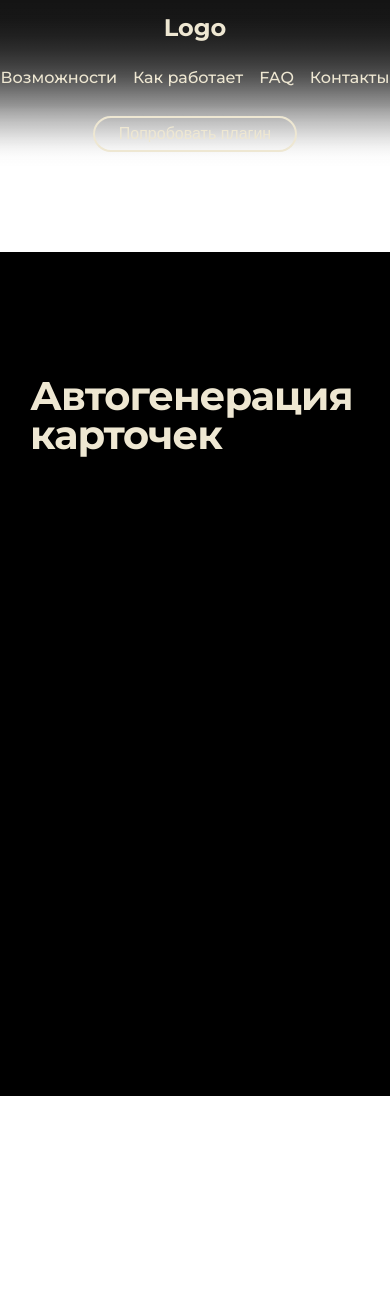
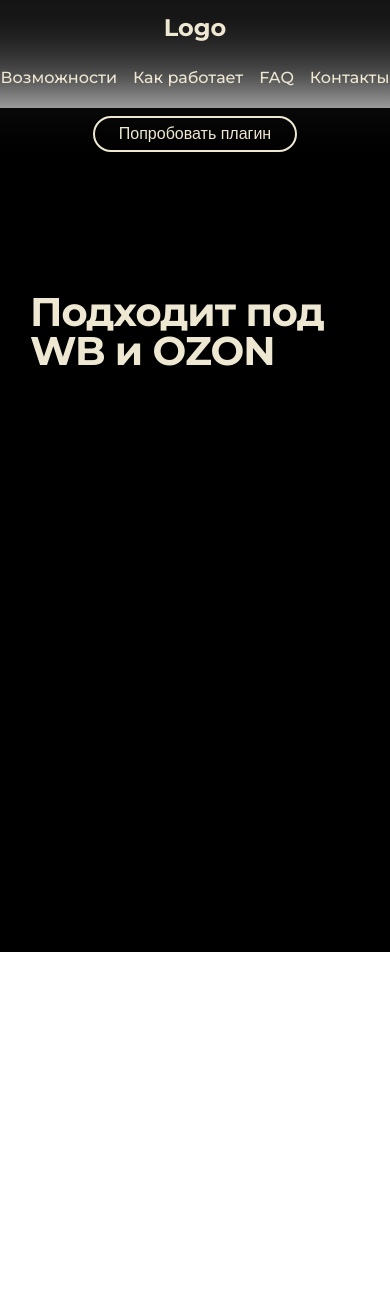
Before and after one commit to VKRFigmaPlugin/Landing, a Python web app: template app/templates/pages/index.html in a window 390 px wide. Shown: the top 1295 px of the page. Run offline with Jinja, Linux system fonts and the light colour scheme; the template is opened without the code that fills it, so the values that code supplies are empty; some web fonts are replaced.

Commit message:
Добавлена анимация для блока hero

```diff
--- a/app/static/styles/components/index/_hero.scss
+++ b/app/static/styles/components/index/_hero.scss
@@ -4,7 +4,6 @@
   background-color: $color-base-black;
   position: relative;
   z-index: 1;
-//   padding-top: 40px;
   display: flex;
   align-items: flex-start;
   justify-content: center;
@@ -17,12 +16,41 @@
     font-weight: 700;
     color: $color-accent-primary;
     text-align: left;
-    // margin: 10vh 0 0;
     margin: 0;
     padding-top: 15vh;
     padding-left: 30px;
-    // padding: 0;
     width: 100%;
+  }
+
+  &__slider {
+    position: relative;
+    height: 325px;
+    width: 100%;
+    overflow: hidden;
+
+    @media (max-width: 1440px) {
+      height: 205px;
+    }
+
+    @media (max-width: 768px) {
+      height: 105px;
+    }
+
+    @media (max-width: 480px) {
+      height: 85px;
+    }
+  }
+
+  &__slide {
+    position: absolute;
+    width: 100%;
+    opacity: 0;
+    animation: slideRotate 16s infinite;
+
+    &:nth-child(1) { animation-delay: 0s; }
+    &:nth-child(2) { animation-delay: 4s; }
+    &:nth-child(3) { animation-delay: 8s; }
+    &:nth-child(4) { animation-delay: 12s; }
   }
 
   &__title-line {
@@ -45,23 +73,67 @@
   }
 }
 
+//ВАРИАНТ 1
+// @keyframes slideRotate {
+//   0% {
+//     opacity: 0;
+//     transform: translateY(30px);
+//   }
+//   3% {
+//     opacity: 1;
+//     transform: translateY(0);
+//   }
+//   20% {
+//     opacity: 1;
+//     transform: translateY(0);
+//   }
+//   23% {
+//     opacity: 0;
+//     transform: translateY(-30px);
+//   }
+//   100% {
+//     opacity: 0;
+//     transform: translateY(-30px);
+//   }
+// }
+
+
+//ВАРИАНТ 2(пока что этот)
+@keyframes slideRotate {
+  0%, 20% {
+    opacity: 0;
+    transform: translateY(30px);
+  }
+  5%, 15% {
+    opacity: 1;
+    transform: translateY(0);
+  }
+  100% {
+    opacity: 0;
+    transform: translateY(-30px);
+  }
+}
+
 @media (max-width: 1440px) {
   .hero {
     &__title-line-1,
     &__title-line-2 {
       font-size: 100px;
     }
+
+    &__slider {
+      height: 205px;
+    }
   }
 }
 
 @media (max-width: 768px) {
   .hero {
-    margin-top: 10vh;
-    padding-top: 0;
-    margin-bottom: 40px;
+    margin-top: -80px;
+    padding-top: 80px;
 
-    &__title {
-      margin-bottom: 40px;
+    &__slider {
+      height: 105px;
     }
 
     &__title-line-1,
@@ -69,11 +141,41 @@
       font-size: 50px;
       letter-spacing: -1px;
     }
+
+    @keyframes slideRotate {
+      0% {
+        opacity: 0;
+        transform: translateY(20px);
+      }
+      5% {
+        opacity: 1;
+        transform: translateY(0);
+      }
+      20% {
+        opacity: 1;
+        transform: translateY(0);
+      }
+      25% {
+        opacity: 0;
+        transform: translateY(-20px);
+      }
+      100% {
+        opacity: 0;
+        transform: translateY(-20px);
+      }
+    }
   }
 }
 
 @media (max-width: 480px) {
   .hero {
+    margin-top: -60px;
+    padding-top: 60px;
+
+    &__slider {
+      height: 85px;
+    }
+
     &__title-line-1,
     &__title-line-2 {
       font-size: 40px;
--- a/app/static/styles/styles.css
+++ b/app/static/styles/styles.css
@@ -163,6 +163,45 @@
   padding-left: 30px;
   width: 100%;
 }
+.hero__slider {
+  position: relative;
+  height: 325px;
+  width: 100%;
+  overflow: hidden;
+}
+@media (max-width: 1440px) {
+  .hero__slider {
+    height: 205px;
+  }
+}
+@media (max-width: 768px) {
+  .hero__slider {
+    height: 105px;
+  }
+}
+@media (max-width: 480px) {
+  .hero__slider {
+    height: 85px;
+  }
+}
+.hero__slide {
+  position: absolute;
+  width: 100%;
+  opacity: 0;
+  animation: slideRotate 16s infinite;
+}
+.hero__slide:nth-child(1) {
+  animation-delay: 0s;
+}
+.hero__slide:nth-child(2) {
+  animation-delay: 4s;
+}
+.hero__slide:nth-child(3) {
+  animation-delay: 8s;
+}
+.hero__slide:nth-child(4) {
+  animation-delay: 12s;
+}
 .hero__title-line {
   display: block;
   width: 100%;
@@ -180,26 +219,71 @@
   letter-spacing: -2px;
 }
 
+@keyframes slideRotate {
+  0%, 20% {
+    opacity: 0;
+    transform: translateY(30px);
+  }
+  5%, 15% {
+    opacity: 1;
+    transform: translateY(0);
+  }
+  100% {
+    opacity: 0;
+    transform: translateY(-30px);
+  }
+}
 @media (max-width: 1440px) {
   .hero__title-line-1, .hero__title-line-2 {
     font-size: 100px;
   }
+  .hero__slider {
+    height: 205px;
+  }
 }
 @media (max-width: 768px) {
   .hero {
-    margin-top: 10vh;
-    padding-top: 0;
-    margin-bottom: 40px;
+    margin-top: -80px;
+    padding-top: 80px;
   }
-  .hero__title {
-    margin-bottom: 40px;
+  .hero__slider {
+    height: 105px;
   }
   .hero__title-line-1, .hero__title-line-2 {
     font-size: 50px;
     letter-spacing: -1px;
   }
+  @keyframes slideRotate {
+    0% {
+      opacity: 0;
+      transform: translateY(20px);
+    }
+    5% {
+      opacity: 1;
+      transform: translateY(0);
+    }
+    20% {
+      opacity: 1;
+      transform: translateY(0);
+    }
+    25% {
+      opacity: 0;
+      transform: translateY(-20px);
+    }
+    100% {
+      opacity: 0;
+      transform: translateY(-20px);
+    }
+  }
 }
 @media (max-width: 480px) {
+  .hero {
+    margin-top: -60px;
+    padding-top: 60px;
+  }
+  .hero__slider {
+    height: 85px;
+  }
   .hero__title-line-1, .hero__title-line-2 {
     font-size: 40px;
   }
--- a/app/templates/components/parts/index/hero.html
+++ b/app/templates/components/parts/index/hero.html
@@ -1,6 +1,25 @@
 <div class="hero">
   <h1 class="hero__title">
-    <span class="hero__title-line hero__title-line-1">Автогенерация</span>
-    <span class="hero__title-line hero__title-line-2">карточек</span>
+    <div class="hero__slider">
+      <div class="hero__slide">
+        <span class="hero__title-line hero__title-line-1">Автогенерация</span>
+        <span class="hero__title-line hero__title-line-2">карточек</span>
+      </div>
+
+      <div class="hero__slide">
+        <span class="hero__title-line hero__title-line-1">Подходит под</span>
+        <span class="hero__title-line hero__title-line-2">WB и OZON</span>
+      </div>
+
+      <div class="hero__slide">
+        <span class="hero__title-line hero__title-line-1">Карточки</span>
+        <span class="hero__title-line hero__title-line-2">за 3 минуты</span>
+      </div>
+
+      <div class="hero__slide">
+        <span class="hero__title-line hero__title-line-1">Импорт данных</span>
+        <span class="hero__title-line hero__title-line-2">в один клик</span>
+      </div>
+    </div>
   </h1>
 </div>
```
Also changed, not shown: 1 other file.
